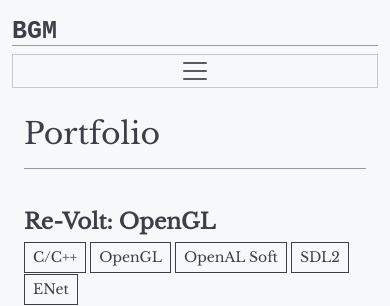
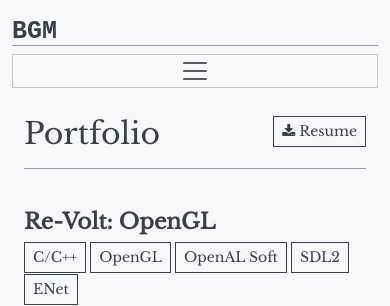
Before and after one commit to BGMP/bgm.dev, a Jekyll site: the page built from _pages/portfolio.html, in a window 390 px wide. Shown: the top 306 px of the page. Built offline with Jekyll 4.4.1, drawn with Linux system fonts in a browser that asks for light colours; nearby versions of some CDN libraries.

Commit message:
Move resume to portfolio section

```diff
--- a/_includes/nav.html
+++ b/_includes/nav.html
@@ -44,9 +44,6 @@
                     <li class="nav-item">
                         <a class="nav-link {% if current[1] == 'about' %} active {% endif %}>" aria-current="page" href="{{ site.baseurl }}/about">ABOUT</a>
                     </li>
-                    <li class="nav-item">
-                        <a class="nav-link {% if current[1] == 'resume' %} active {% endif %}>" aria-current="page" href="{{ site.baseurl }}/resume">RESUME</a>
-                    </li>
                 </ul>
                 <button onClick="toggleTheme()" class="btn btn-success" type="submit"><i class="fa fa-lightbulb-o" aria-hidden="true"></i></button>
             </div>
--- a/_pages/portfolio.html
+++ b/_pages/portfolio.html
@@ -5,7 +5,7 @@
 
 <section id="portfolio">
     <div class="container">
-        <h1>Portfolio</h1>
+        <h1>Portfolio <a href="{{ site.baseurl }}/assets/resume.pdf" target="_self" type="button" class="btn btn-primary btn-sm float-end"><i class="fa fa-download" aria-hidden="true"></i> Resume</a></h1>
         <hr/>
 
         <div id="portfolio-gallery">
--- a/assets/css/_portfolio.scss
+++ b/assets/css/_portfolio.scss
@@ -21,9 +21,6 @@
       max-width: 100% !important;
     }
   }
-
-  #portfolio-gallery {
-    margin-top: 40px;
 
   .btn-primary, .btn-outline-primary {
     --bs-btn-color: var(--color-text);
@@ -57,6 +54,9 @@
     margin-bottom: 10px;
   }
 
+  #portfolio-gallery {
+    margin-top: 40px;
+
     .btn-outline-primary:hover {
       color: var(--color-text);
       text-decoration: none;
--- a/assets/css/_resume.scss
+++ /dev/null
@@ -1,12 +0,0 @@
-#resume {
-  h1 {
-    font-size: 30px;
-  }
-
-  @media (max-width: 576px) {
-    .container, .container-fluid, .container-lg, .container-md, .container-sm, .container-xl, .container-xxl {
-      padding-right: calc(var(--bs-gutter-x) * 0.5);
-      padding-left: calc(var(--bs-gutter-x) * 0.5);
-    }
-  }
-}
```
Also changed, not shown: _pages/resume.html (deleted, +0 -12 lines). Lines whose indentation alone changed are shown as unchanged.
